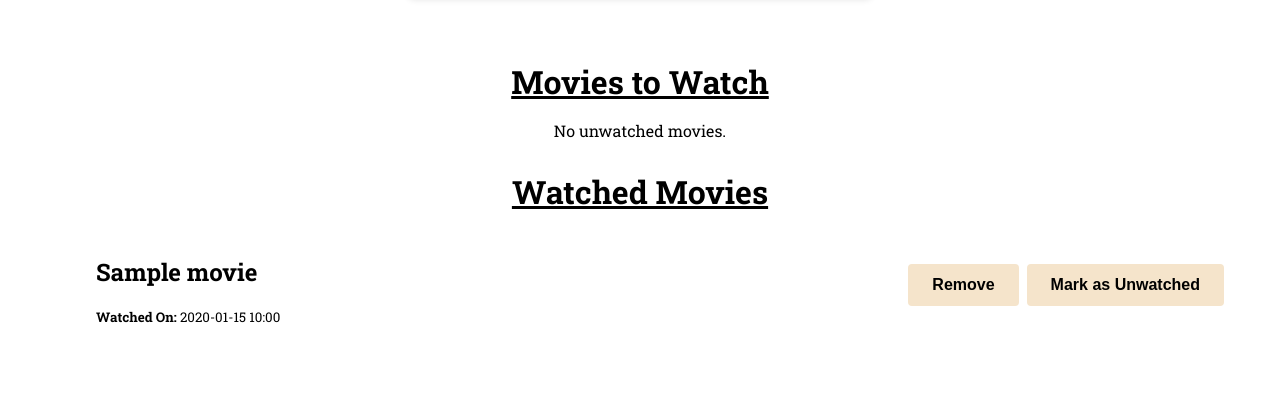
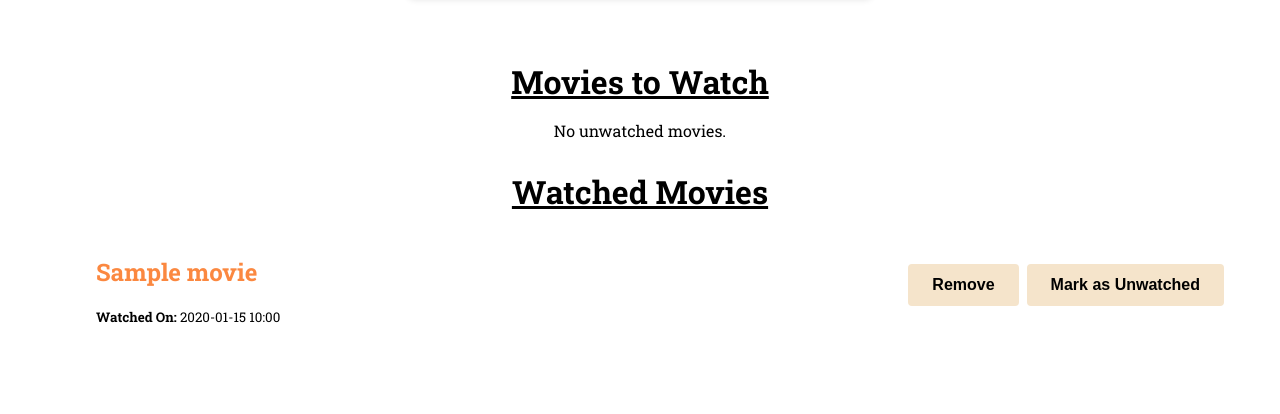
Before and after one commit to Mikepin23/movie-watchlist, a Flask app: page /watchlist in a window 1280 px wide. Shown: the part 414-828 px from the top of the page. Run offline with Flask 3, Linux system fonts and the light colour scheme; a user stored in the database is signed in; tables that the repository leaves empty hold one stand-in row (values such as "Sample post").

Commit message:
Add missing styles for movie list heading

```diff
--- a/static/css/watchlist.css
+++ b/static/css/watchlist.css
@@ -37,6 +37,10 @@ li {
   background-color: red;
 }
 
+#list_movies h2 {
+  color: #fb8840;
+}
+
 /* Mobile Responsiveness */
 @media (max-width: 768px) {
   .li-container {
```
